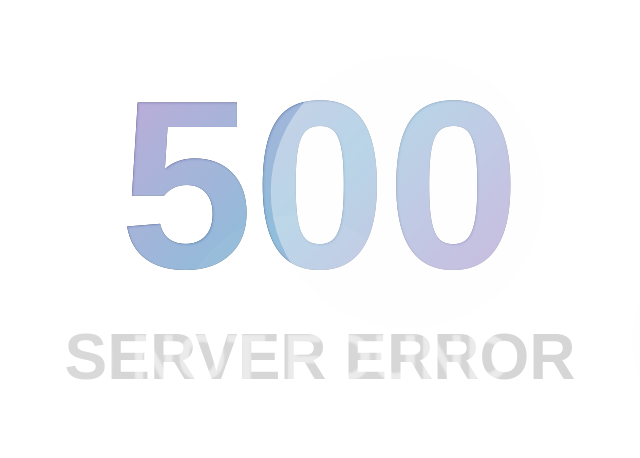
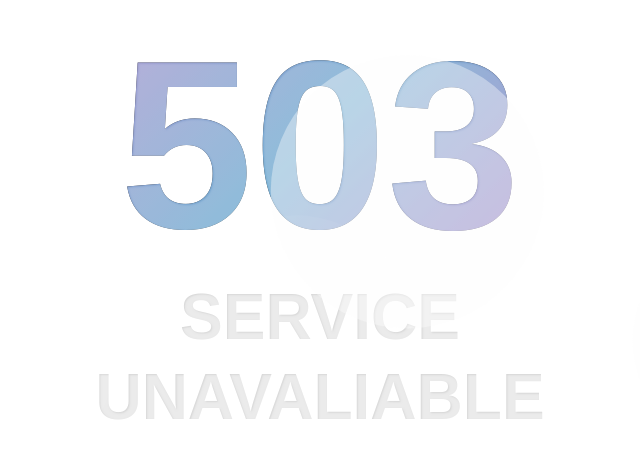
Before and after one commit to ProfessDev/500, a plain HTML site: page index.html in a window 1280 px wide. Shown: the part 138-596 px from the top of the page, without its empty margins (320-960 px from the left). Drawn offline with nearby package versions, Linux system fonts and the light colour scheme.

Commit message:
Update index.html

```diff
--- a/index.html
+++ b/index.html
@@ -3,7 +3,7 @@
 
 <head>
   <meta charset="UTF-8">
-  <title>500, Server Error.</title>
+  <title>503, Service Unavailable.</title>
 
 
   <link rel='stylesheet' href='https://cdnjs.cloudflare.com/ajax/libs/twitter-bootstrap/3.3.7/css/bootstrap.min.css'>
@@ -24,8 +24,8 @@
     <!--p(data-p='UNAUTHORIZED') UNAUTHORIZED-->
     <!--h1(data-h1='403') 403-->
     <!--p(data-p='FORBIDDEN') FORBIDDEN-->
-    <h1 data-h1="500">500</h1>
-    <p data-p="NOT FOUND">SERVER ERROR</p>
+    <h1 data-h1="503">503</h1>
+    <p data-p="SERVICE UNAVALIABLE">SERVICE UNAVALIABLE</p>
     <!--h1(data-h1='500') 500-->
     <!--p(data-p='SERVER ERROR') SERVER ERROR-->
   </div>
```
